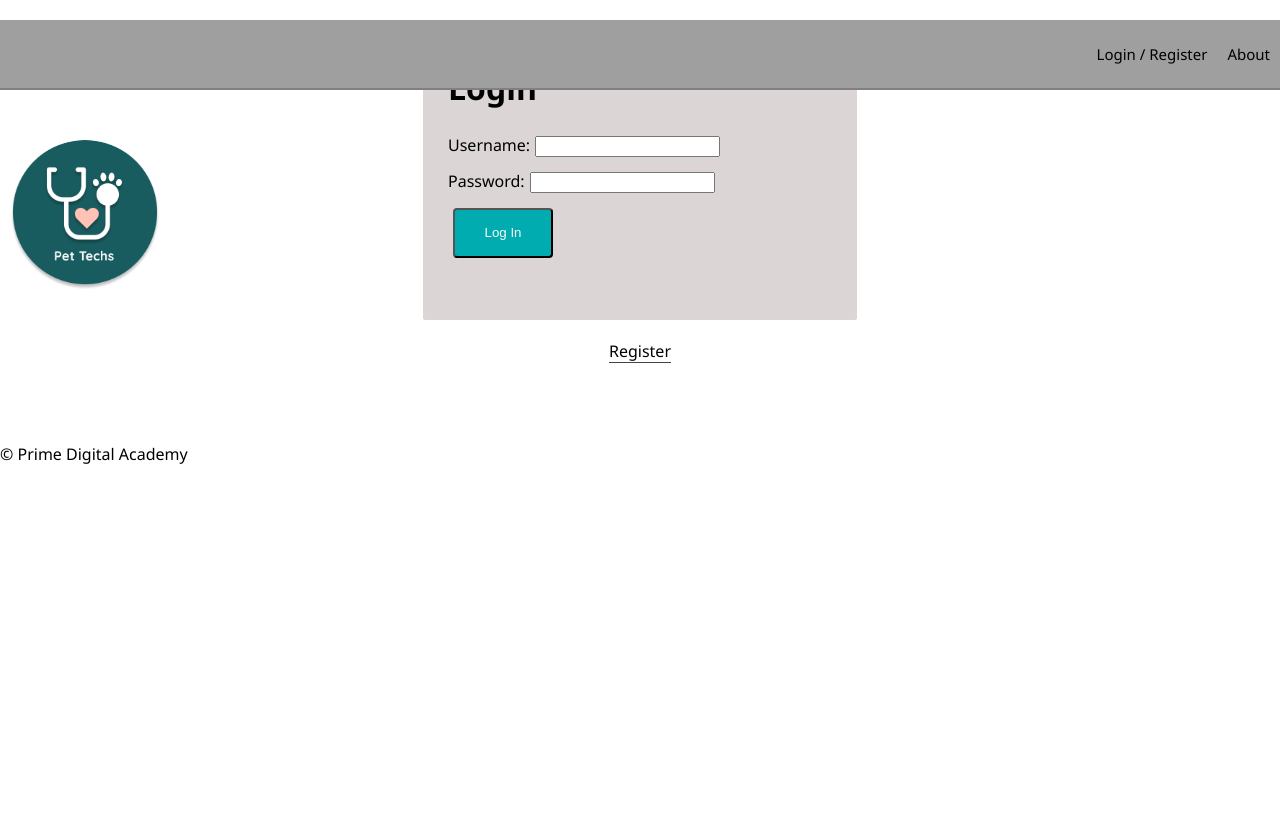
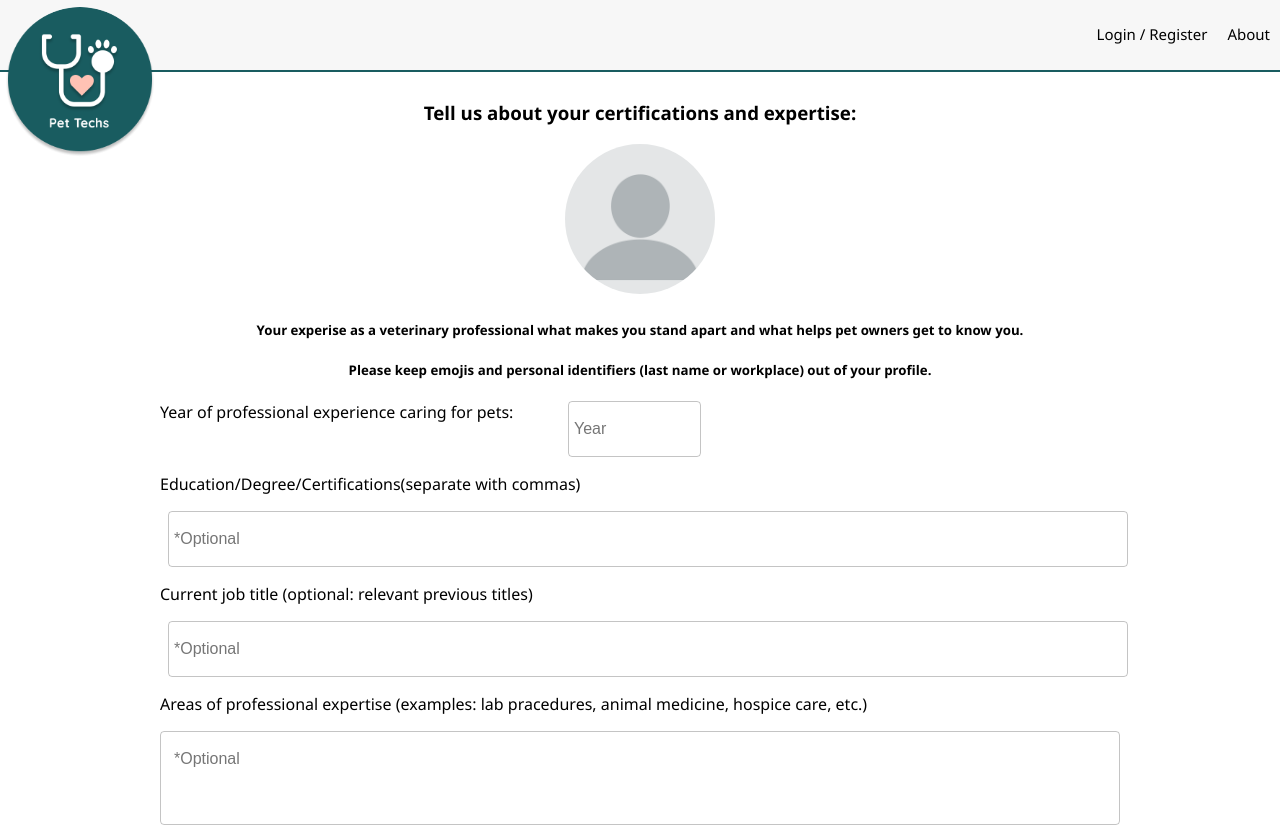
Before and after one commit to chinmayapulikallu/pet-techs, a React (Create React App) app: page /#/vtreg3 in a window 1280 px wide. Before the commit this address led to /#/home. Shown: the top 827 px of the page. Before the commit the page ends 800 px from the top, so only its background shows below. Built offline with nearby package versions, Linux system fonts and the light colour scheme; no server answers.

Commit message:
styling layout nav bar

```diff
--- a/src/components/Nav/Nav.css
+++ b/src/components/Nav/Nav.css
@@ -8,22 +8,24 @@
 
 .nav {
   overflow: hidden;
-  background-color: #9f9f9f;
-  border-bottom: 2px solid gray;
+  background-color: #f7f7f7;
+  border-bottom: 2px solid #195C60;
   background-size: cover;
   position: fixed;
   margin-top: 0px;
   width: 100%;
+  height: 70px;
+  top:0px;
 }
 
 .logo{
   /* display: flex; */
   float: left;
   position: fixed;
-  bottom: 10px;
-  left: 10px;
+  top: 7px;
+  left: 5px;
   z-index: 1;
-  margin-bottom: 500px;
+  margin-bottom: 50%;
 
 }
 
@@ -51,7 +53,6 @@ img{
 }
 
 .profile{
-  border-left: 2px solid gray;
+  border-left: 2px solid #195C60;
   padding-left: 24px;
-
 }
--- a/src/components/VTPage3/VTPage3.jsx
+++ b/src/components/VTPage3/VTPage3.jsx
@@ -20,6 +20,7 @@ const styles = theme => ({
         // flexGrow: 1,
         marginLeft: theme.spacing(20),
         marginRight: theme.spacing(20),
+        marginTop: '100px',
     },
 
     title: {
```
